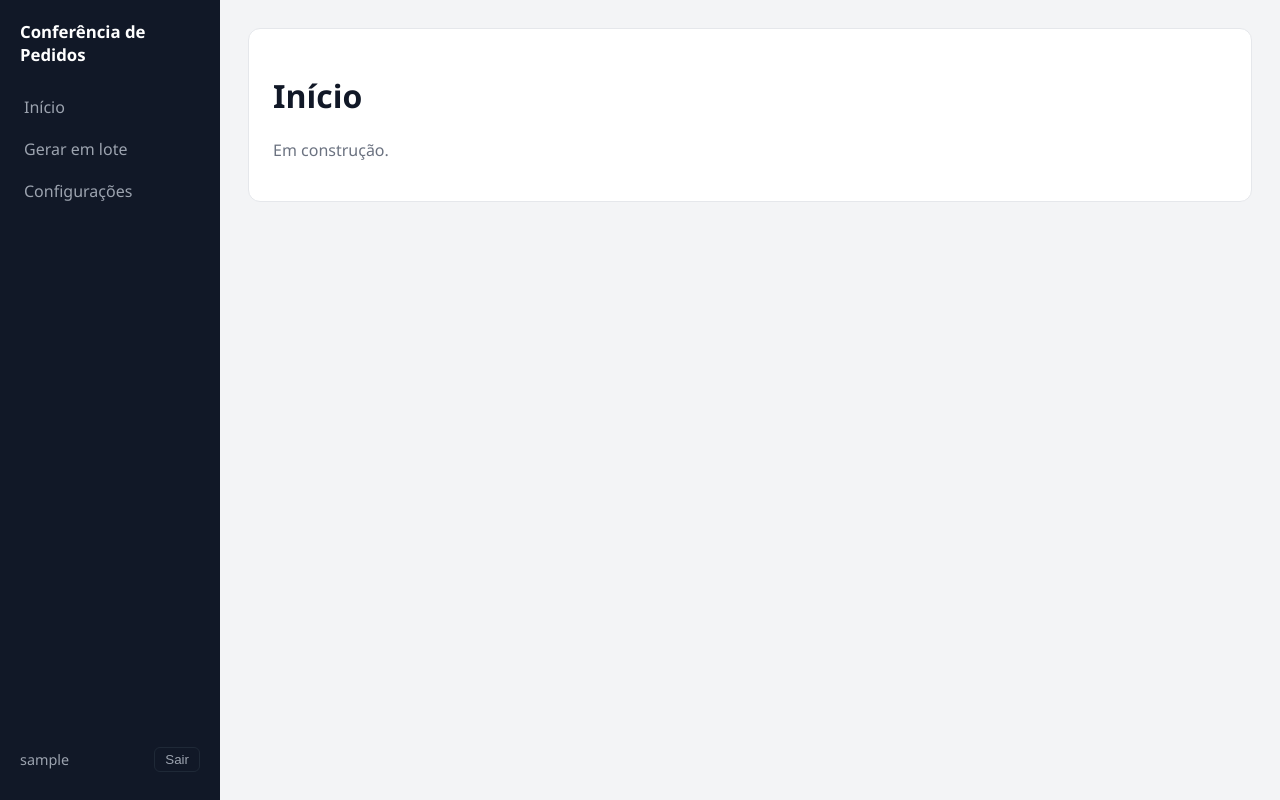
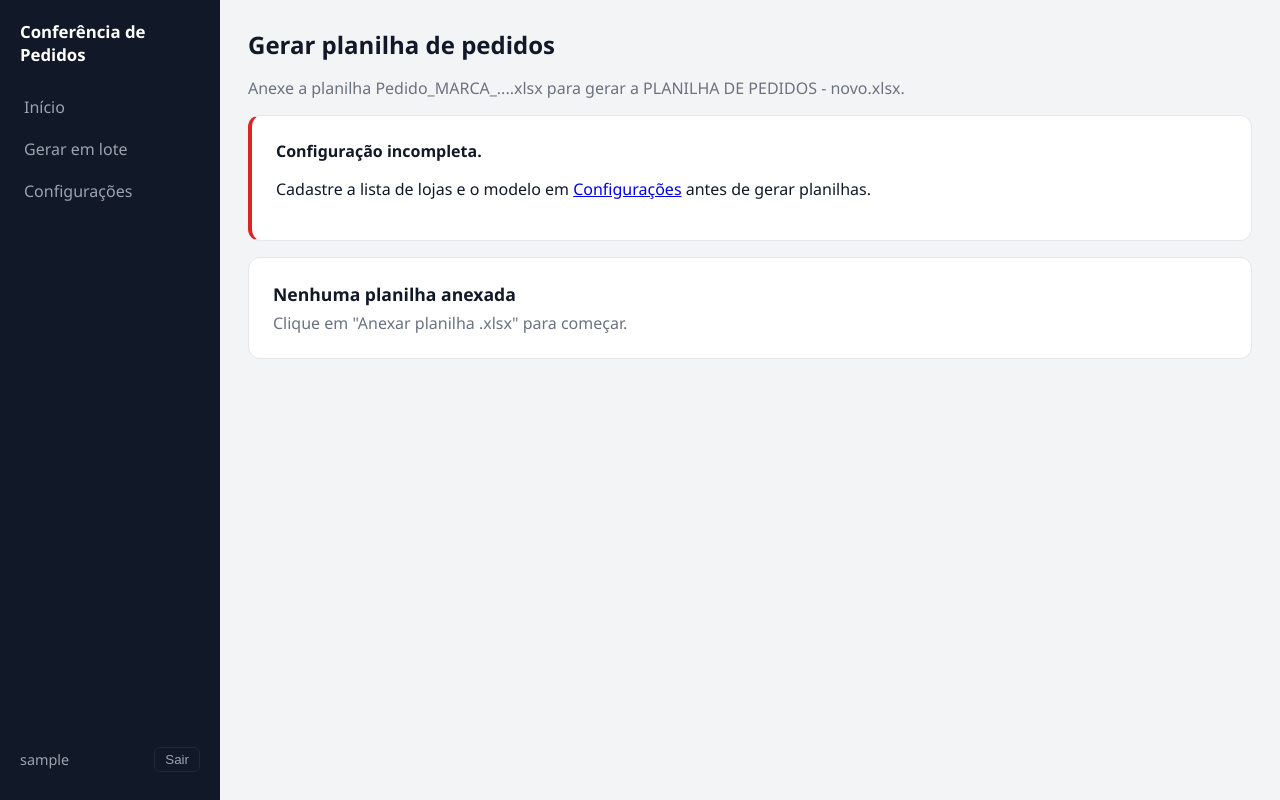
Before and after one commit to euJonh/Conferencia-de-lojas, a Django app: page / in a window 1280 px wide. Run offline with Django 5.2, Linux system fonts and the light colour scheme; the visitor is signed in with stand-in values (Sample User, id 1); data comes from the database, SQL or seed files in the repository; parts of the project's set-up code (start-up, migrations or seed data) failed here and were passed over.

Commit message:
web: tela Início gera a planilha de pedidos

```diff
--- a/conferencia.py
+++ b/conferencia.py
@@ -153,6 +153,12 @@ def ler_lojas_texto(texto: str) -> dict[tuple[int, int], Loja]:
 # Leitura da planilha
 # ---------------------------------------------------------------------------
 
+MSG_PLANILHA_CORROMPIDA = (
+    "Não foi possível ler a planilha. O arquivo pode estar corrompido "
+    "ou não ser um .xlsx válido."
+)
+
+
 def ler_planilha(origem: Path | bytes) -> dict[str, list[tuple]]:
     """Retorna {aba: [linha1, linha2, ...]} com os valores de todas as linhas."""
     try:
@@ -164,10 +170,7 @@ def ler_planilha(origem: Path | bytes) -> dict[str, list[tuple]]:
             "Feche o arquivo no Excel (ou em outro programa) e tente novamente."
         )
     except (InvalidFileException, zipfile.BadZipFile, KeyError, OSError, ValueError):
-        raise ErroConferencia(
-            "Não foi possível ler a planilha. O arquivo pode estar corrompido "
-            "ou não ser um .xlsx válido."
-        )
+        raise ErroConferencia(MSG_PLANILHA_CORROMPIDA)
 
     try:
         return {ws.title: list(ws.iter_rows(values_only=True)) for ws in wb.worksheets}
--- a/web/pedidos/servicos.py
+++ b/web/pedidos/servicos.py
@@ -1,9 +1,19 @@
-"""Leitura e gravação da configuração compartilhada."""
+"""Leitura e gravação da configuração compartilhada e geração da planilha."""
+import logging
+
 from django.db import transaction
+from django.http import JsonResponse
 
+import conferencia as c
 from conferencia import ErroConferencia, ler_lojas_texto, ler_precos_bytes, validar_modelo
 
 from .models import Alteracao, Configuracao
+
+logger = logging.getLogger(__name__)
+
+MSG_CONFIG_INCOMPLETA = ("Configuração incompleta: cadastre a lista de lojas e o modelo "
+                         "em Configurações.")
+MSG_ERRO_INESPERADO = "Erro inesperado ao gerar; tente novamente ou avise o administrador."
 
 
 class ConfigIncompleta(Exception):
@@ -60,3 +70,34 @@ def salvar_lojas_por_arquivo(valor: int, usuario) -> None:
     if valor < 1:
         raise ErroConferencia("O número de lojas por arquivo precisa ser pelo menos 1.")
     _gravar(usuario, f"mudou lojas por arquivo para {valor}", lojas_por_arquivo=valor)
+
+
+def gerar_um(nome: str, dados: bytes) -> tuple[bytes, dict]:
+    """Gera a planilha de pedidos de um arquivo; devolve (xlsx, resumo)."""
+    lojas, modelo, precos, _ = carregar()
+    saida, r = c.processar_bytes(nome, dados, lojas, modelo, precos)
+    com_1 = sum(it.tipo == "1" for it in r.pedidos)
+    resumo = {
+        "marca": r.marca,
+        "linhas": len(r.pedidos),
+        "com_1": com_1,
+        "com_me": len(r.pedidos) - com_1,
+        "encontradas": len(r.encontradas),
+        "total_lojas": len(r.lojas),
+        "duplicadas": len(r.duplicadas),
+        "faltando": [loja.codigo for loja in r.faltando],
+        "nao_reconhecidas": len(r.nao_reconhecidas),
+        "sem_preco": list(r.sem_preco),
+        "tem_precos": precos is not None,
+    }
+    return saida, resumo
+
+
+def resposta_erro(erro: Exception) -> JsonResponse:
+    """Converte uma exceção na resposta JSON de erro (400, 409 ou 500)."""
+    if isinstance(erro, ErroConferencia):
+        return JsonResponse({"erro": str(erro)}, status=400)
+    if isinstance(erro, ConfigIncompleta):
+        return JsonResponse({"erro": MSG_CONFIG_INCOMPLETA, "config": True}, status=409)
+    logger.error("Erro inesperado ao gerar", exc_info=erro)
+    return JsonResponse({"erro": MSG_ERRO_INESPERADO}, status=500)
--- a/web/pedidos/static/pedidos/estilo.css
+++ b/web/pedidos/static/pedidos/estilo.css
@@ -21,3 +21,18 @@ body{margin:0;font-family:"Segoe UI",system-ui,sans-serif;background:var(--fundo
 .entrar h1{font-size:1.2rem;margin:0 0 8px}
 .entrar input{padding:9px 10px;border:1px solid var(--borda);border-radius:8px;font-size:1rem}
 .entrar .botao{margin-top:12px}
+.titulo-tela{font-size:1.5rem;margin:0 0 4px}
+.anexo{margin-top:16px}
+.zona{display:flex;flex-direction:column;align-items:center;gap:10px;padding:28px;border:2px dashed var(--borda);border-radius:10px;text-align:center}
+.zona.sobre{border-color:var(--destaque);background:#EEF2FF}
+.zona .botao{display:inline-block}
+.aviso{margin-top:16px;border-left:4px solid var(--erro)}
+.painel{margin-top:16px}
+.painel-titulo{font-weight:700;font-size:1.1rem;margin-bottom:6px}
+.painel.sucesso{border-left:4px solid var(--ok)}
+.painel.erro-painel{border-left:4px solid var(--erro);background:#FEF2F2}
+.painel.erro-painel .painel-titulo,.painel.erro-painel .painel-texto{color:var(--erro)}
+.painel-texto{white-space:pre-line}
+.resumo{display:grid;grid-template-columns:max-content 1fr;gap:6px 20px;margin:14px 0}
+.resumo dt{color:var(--suave)}
+.resumo dd{margin:0;overflow-wrap:anywhere}
--- a/web/pedidos/templates/pedidos/inicio.html
+++ b/web/pedidos/templates/pedidos/inicio.html
@@ -1,4 +1,44 @@
 {% extends "pedidos/base.html" %}
+{% load static %}
+{% block titulo %}Gerar planilha de pedidos{% endblock %}
 {% block conteudo %}
-<div class="cartao"><h1>Início</h1><p class="suave">Em construção.</p></div>
+<h1 class="titulo-tela">Gerar planilha de pedidos</h1>
+<p class="suave">Anexe a planilha Pedido_MARCA_....xlsx para gerar a PLANILHA DE PEDIDOS - novo.xlsx.</p>
+
+{% if config_ok %}
+<form id="form-inicio" class="cartao anexo" data-url="{% url 'gerar' %}">{% csrf_token %}
+  <div id="zona" class="zona" tabindex="0">
+    <strong>Planilha do pedido</strong>
+    <span class="suave">Arraste o arquivo .xlsx para cá ou use o botão.</span>
+    <label class="botao">Anexar planilha .xlsx
+      <input id="arquivo" type="file" name="planilha" accept=".xlsx" hidden>
+    </label>
+  </div>
+</form>
+{% else %}
+<div class="cartao aviso">
+  <strong>Configuração incompleta.</strong>
+  <p>Cadastre a lista de lojas e o modelo em <a href="/configuracoes">Configurações</a> antes de gerar planilhas.</p>
+</div>
+{% endif %}
+
+<section id="painel" class="cartao painel" aria-live="polite">
+  <div class="painel-titulo">Nenhuma planilha anexada</div>
+  <div class="suave painel-texto">Clique em "Anexar planilha .xlsx" para começar.</div>
+</section>
+{% if config_ok %}<script src="{% static 'pedidos/app.js' %}"></script>
+<script>
+  (function () {
+    var form = document.getElementById("form-inicio");
+    var painel = document.getElementById("painel");
+    function enviarArquivo(arquivos) {
+      var dados = new FormData();
+      dados.append("planilha", arquivos[0]);
+      enviar(form.dataset.url, dados, function (resultado) {
+        mostrarResumoUm(painel, resultado, function () { baixar(resultado.blob, resultado.nome); });
+      }, painel);
+    }
+    zonaArrastar(document.getElementById("zona"), document.getElementById("arquivo"), enviarArquivo, false);
+  })();
+</script>{% endif %}
 {% endblock %}
--- a/web/pedidos/urls.py
+++ b/web/pedidos/urls.py
@@ -4,6 +4,7 @@ from . import views
 
 urlpatterns = [
     path("", views.inicio, name="inicio"),
+    path("gerar", views.gerar, name="gerar"),
     path("entrar", views.entrar, name="entrar"),
     path("sair", views.sair, name="sair"),
 ]
--- a/web/pedidos/views.py
+++ b/web/pedidos/views.py
@@ -1,12 +1,19 @@
-"""Telas do app: login, logout e página inicial provisória."""
+"""Telas do app: login, logout e tela Início."""
+import json
+
 from django.contrib.auth import authenticate, login, logout
 from django.contrib.auth.decorators import login_required
+from django.http import HttpResponse
 from django.shortcuts import redirect, render
 from django.urls import reverse
 from django.utils.http import url_has_allowed_host_and_scheme
 from django.views.decorators.http import require_POST
 
+from conferencia import NOME_SAIDA, ErroConferencia
+
+from . import servicos
 from .autenticacao import MINUTOS_BLOQUEIO, bloqueado
+from .forms import checar_xlsx
 
 MSG_ERRO = "Usuário ou senha incorretos."
 MSG_BLOQUEIO = f"Muitas tentativas. Tente novamente em {MINUTOS_BLOQUEIO} minutos."
@@ -51,5 +58,28 @@ def sair(request):
 
 @login_required
 def inicio(request):
-    """Página inicial provisória (substituída na Task 4)."""
-    return render(request, "pedidos/inicio.html")
+    """Tela Início: anexar uma planilha de pedido e baixar a gerada."""
+    try:
+        servicos.carregar()
+        config_ok = True
+    except servicos.ConfigIncompleta:
+        config_ok = False
+    return render(request, "pedidos/inicio.html", {"config_ok": config_ok})
+
+
+@login_required
+@require_POST
+def gerar(request):
+    """Recebe `planilha` e devolve o .xlsx gerado, com o resumo em X-Resumo."""
+    try:
+        arquivo = request.FILES.get("planilha")
+        if arquivo is None:
+            raise ErroConferencia("Envie um arquivo .xlsx.")
+        saida, resumo = servicos.gerar_um(arquivo.name, checar_xlsx(arquivo))
+    except Exception as e:
+        return servicos.resposta_erro(e)
+    resposta = HttpResponse(
+        saida, content_type="application/vnd.openxmlformats-officedocument.spreadsheetml.sheet")
+    resposta["Content-Disposition"] = f'attachment; filename="{NOME_SAIDA}"'
+    resposta["X-Resumo"] = json.dumps(resumo, ensure_ascii=True)
+    return resposta
```
Also changed, not shown: web/pedidos/forms.py (added, +26 -0 lines), web/pedidos/static/pedidos/app.js (added, +134 -0 lines), web/pedidos/tests/test_inicio.py (added, +135 -0 lines).
